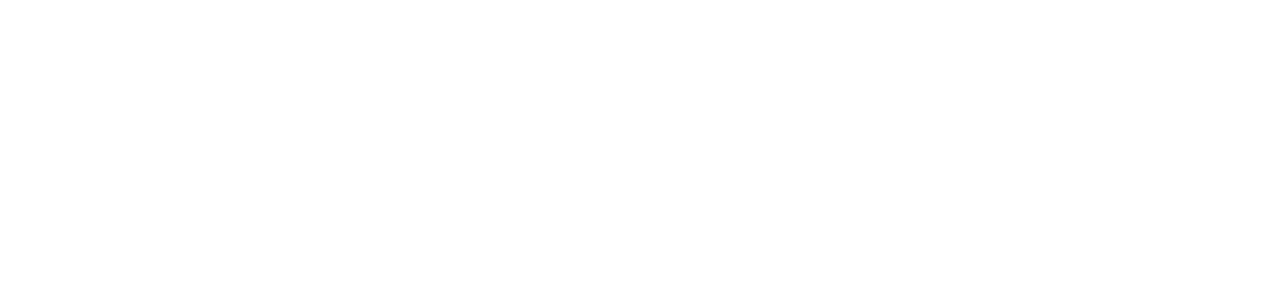
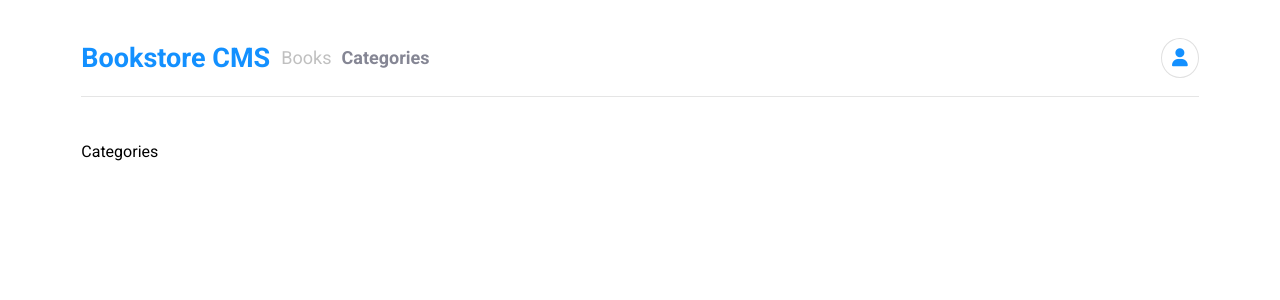
Before and after one commit to til2to/bookstore, a React (Create React App) app: page /categories in a window 1280 px wide. Before the commit this address had no page. Shown: the top 300 px of the page. Built offline with nearby package versions, Linux system fonts and the light colour scheme; the HTML template or start-up script is replaced by a standard one.

Commit message:
initialize project's components

```diff
--- a/src/App.js
+++ b/src/App.js
@@ -5,6 +5,7 @@
 import './App.css';
 import Layout from './components/Layout';
 import BookList from './components/books/BookList';
+import Categories from './components/categories/Categories';
 
 const App = () => (
   <div className="App">
@@ -13,9 +14,7 @@
         <Routes>
           <Route path="/" element={<Layout />}>
             <Route index element={<BookList />} />
-            {/* <Route path="home" element={<BookList />} /> */}
-            {/* <Route path="/" element={<Books />} /> */}
-            {/* <Route path="calculator" element={<CalculatorPage />} /> */}
+            <Route path="categories" element={<Categories />} />
           </Route>
         </Routes>
       </div>
--- /dev/null
+++ b/src/components/categories/Categories.jsx
@@ -0,0 +1,7 @@
+import React from 'react';
+
+const Categories = () => (
+  <div>Categories</div>
+);
+
+export default Categories;
```
